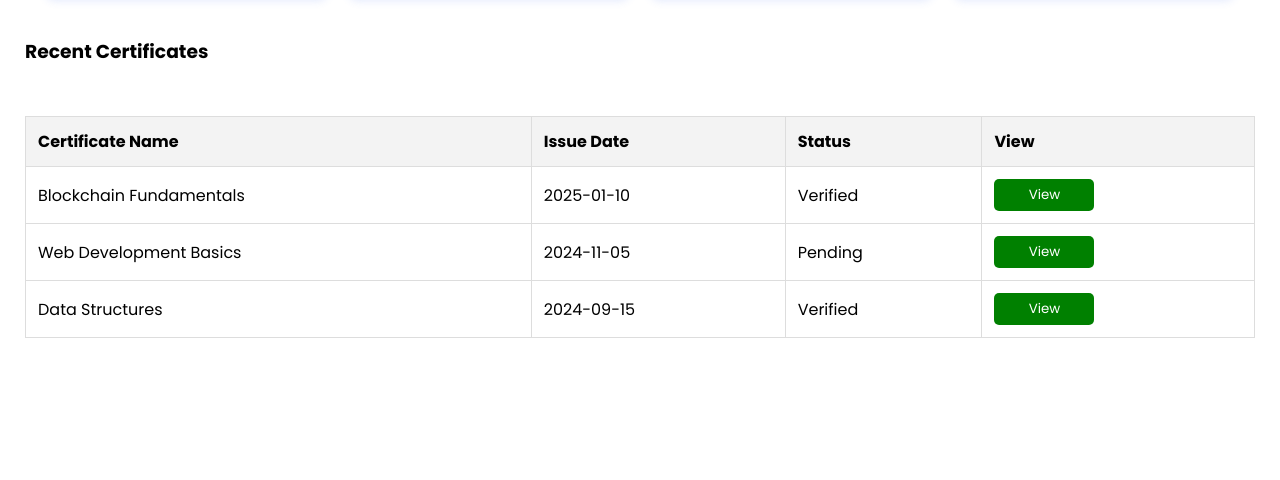
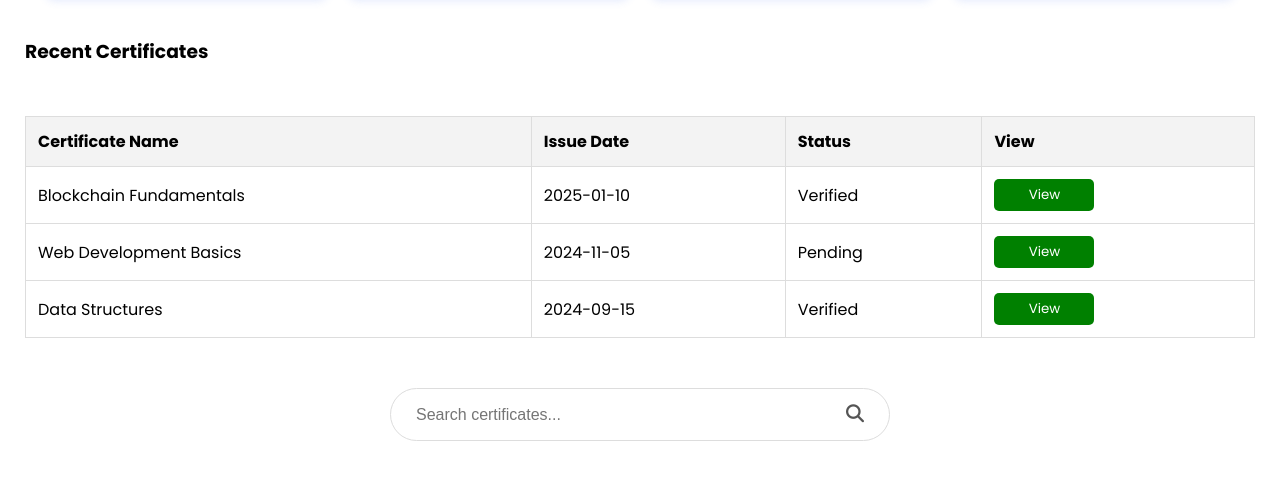
Before and after one commit to DEV1767/Blockchainbasedproject, a plain HTML site: page student.dashboard.html in a window 1280 px wide. Shown: the part 380-860 px from the top of the page. Drawn offline with Linux system fonts and the light colour scheme.

Commit message:
Third commit

```diff
--- a/student.dashboard.html
+++ b/student.dashboard.html
@@ -222,6 +222,48 @@
             cursor: pointer;
         }
 
+        .searchbar-box {
+            width: 100%;
+            display: flex;
+            justify-content: center;
+            margin-top:50px;
+        }
+
+        .search {
+            width: 100%;
+            max-width: 500px;
+            display: flex;
+            background: #fff;
+            border-radius: 30px;
+            padding: 5px 15px;
+            border: 1px solid #ddd;
+            align-items: center;
+            transition: 0.3s ease;
+        }
+
+        .search input {
+            flex: 1;
+            border: none;
+            outline: none;
+            background: transparent;
+            font-size: 16px;
+            padding: 10px;
+        }
+
+        .search button {
+            border: none;
+            background: none;
+            font-size: 18px;
+            cursor: pointer;
+            padding: 10px;
+            color: #555;
+
+        }
+
+        .search:hover {
+            border-color: #666;
+        }
+
 
 
         @media (max-width: 900px) {
@@ -241,6 +283,17 @@
         @media (max-width: 500px) {
             .stats-container {
                 grid-template-columns: 1fr;
+            }
+        }
+
+        @media (max-width: 480px) {
+            .search {
+                max-width: 100%;
+                padding: 5px 10px;
+            }
+
+            .search input {
+                font-size: 14px;
             }
         }
     </style>
@@ -331,6 +384,12 @@
                 </tr>
             </table>
         </div>
+        <div class="searchbar-box">
+            <div class="search">
+                <input type="text" placeholder="Search certificates..." />
+                <button><i class="fa fa-search"></i></button>
+            </div>
+        </div>
 
     </div>
 </body>
```
